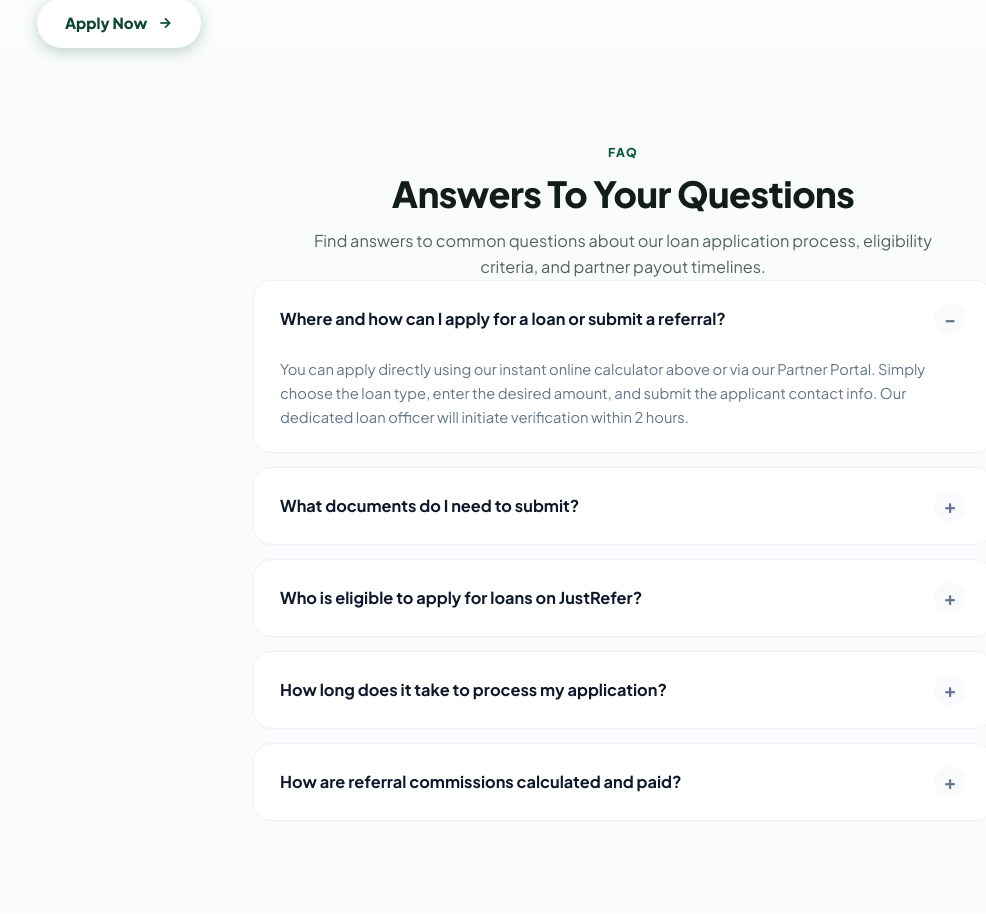
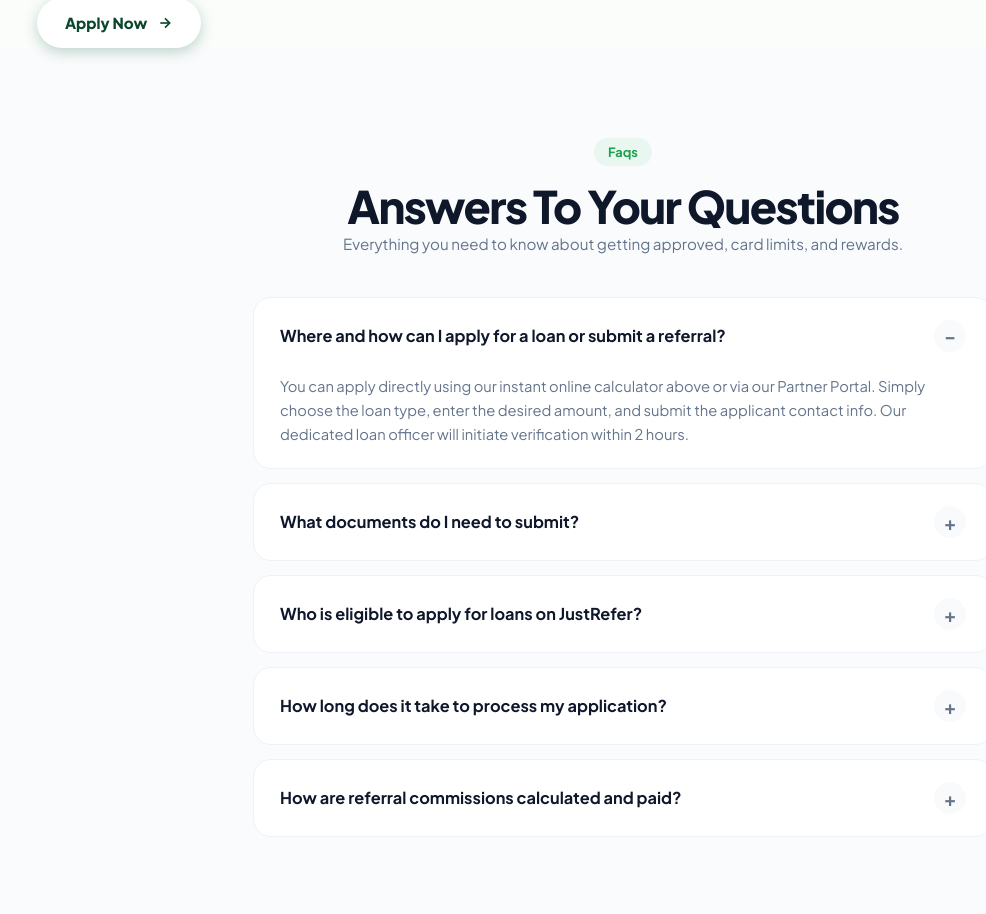
Before and after one commit to adityars07/Just-Refer, a React (Vite) app: page / in a window 1280 px wide. Shown: the part 4173-5087 px from the top of the page, without its empty margins (17-1003 px from the left). Built offline with nearby package versions, Linux system fonts and the light colour scheme.

Commit message:
Update src/components/FAQ.tsx

```diff
--- a/src/components/FAQ.tsx
+++ b/src/components/FAQ.tsx
@@ -33,11 +33,11 @@ const FAQ = () => {
   return (
     <section className="faq-section" id="faq">
       <div className="container">
-        <div style={{ textAlign: 'center' }}>
-          <span className="section-tag">FAQ</span>
-          <h2 className="section-title">Answers To Your Questions</h2>
-          <p className="section-subtitle mx-auto">
-            Find answers to common questions about our loan application process, eligibility criteria, and partner payout timelines.
+        <div style={{ textAlign: 'center', marginBottom: '40px' }}>
+          <span className="section-eyebrow">Faqs</span>
+          <h2 className="section-heading">Answers To Your Questions</h2>
+          <p className="hero-desc" style={{ maxWidth: '580px', margin: '0 auto', fontSize: '0.95rem' }}>
+            Everything you need to know about getting approved, card limits, and rewards.
           </p>
         </div>
 
```
